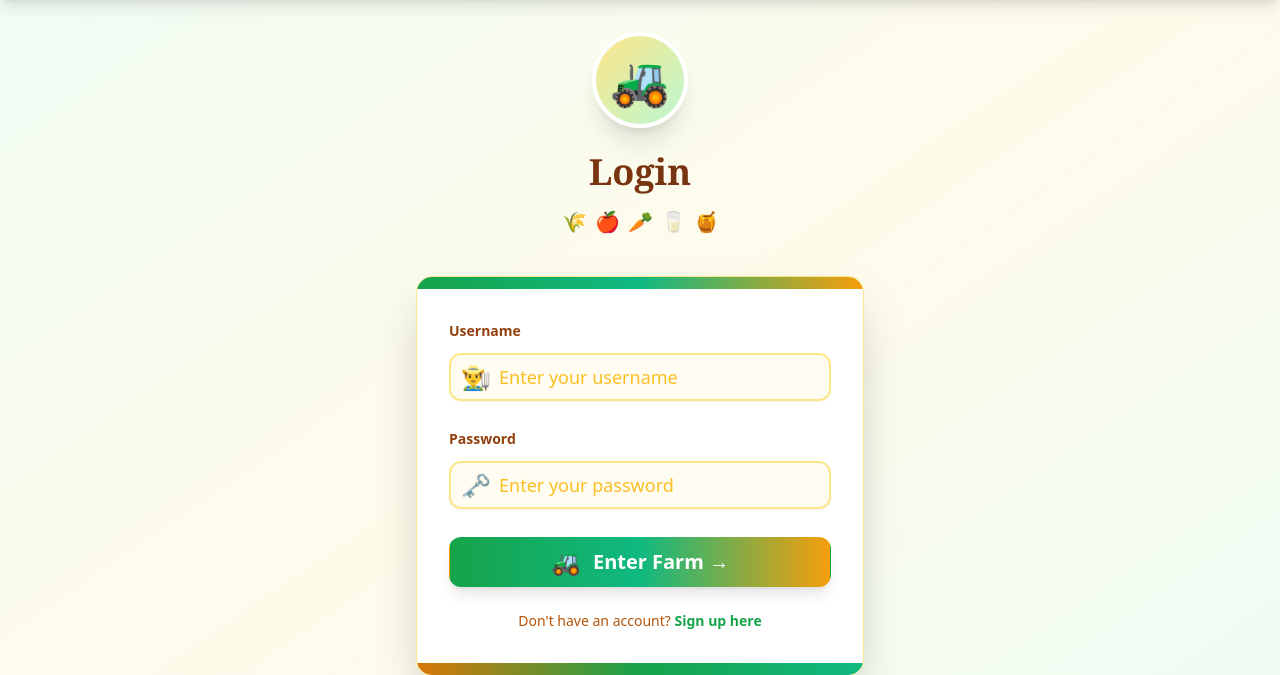
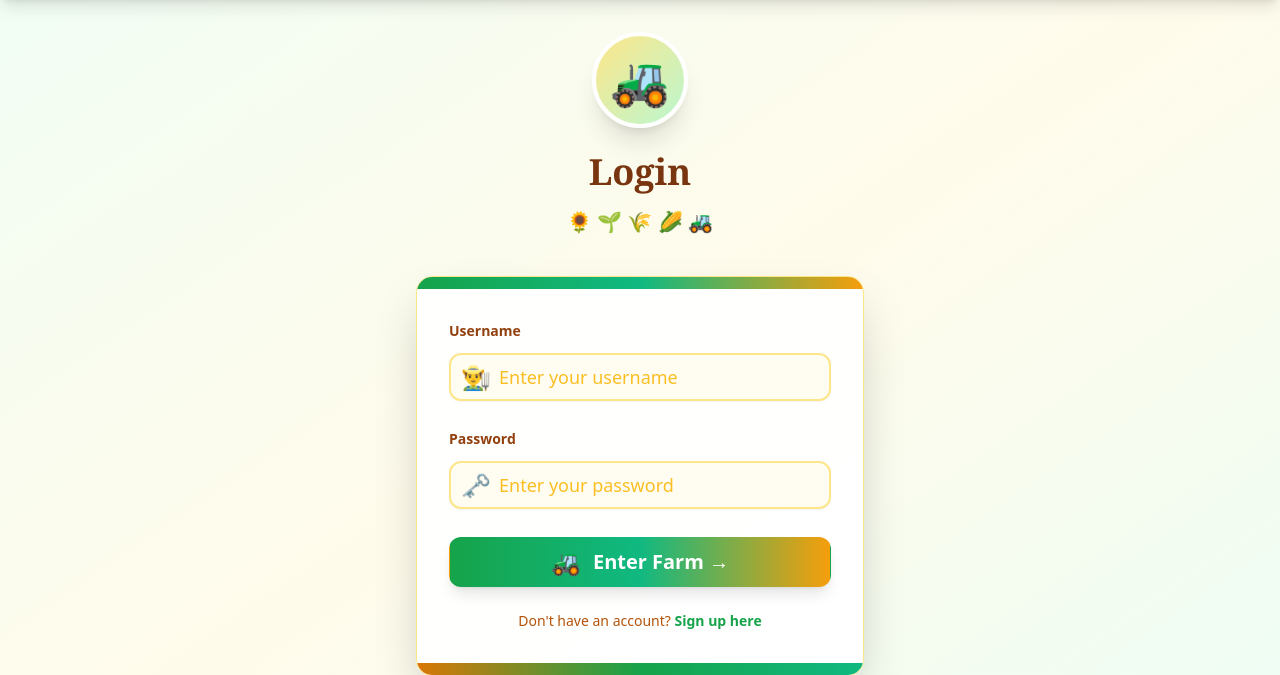
Before and after one commit to wetoyo/yakubian-matrix, a Flask app: page /auth/login in a window 1280 px wide. Shown: the part 64-739 px from the top of the page. Run offline with Flask 3, Linux system fonts and the light colour scheme; some libraries are stand-ins or nearby versions.

Commit message:
login styling

```diff
--- a/app/templates/login.html
+++ b/app/templates/login.html
@@ -13,7 +13,10 @@
         }
 
         .floating-icon {
-            animation: float 3s ease-in-out infinite alternate;
+             animation: float 3s;
+			   animation-timing-function: ease-in-out;
+			   animation-iteration-count: infinite;
+			   animation-direction: alternate;
         }
     </style>
 </head>
@@ -86,11 +89,7 @@
                     <h1 class="text-4xl font-bold text-amber-900 mb-3 font-serif">Login</h1>
 
                     <div class="mt-4 flex justify-center space-x-2">
-                        <span class="text-xl">🌾</span>
-                        <span class="text-xl">🍎</span>
-                        <span class="text-xl">🥕</span>
-                        <span class="text-xl">🥛</span>
-                        <span class="text-xl">🍯</span>
+                        <span class="text-xl">🌻 🌱 🌾 🌽 🚜</span>
                     </div>
                 </div>
 
```
